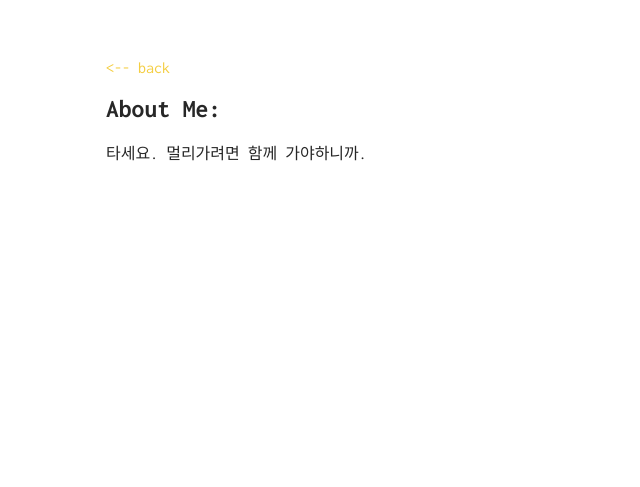
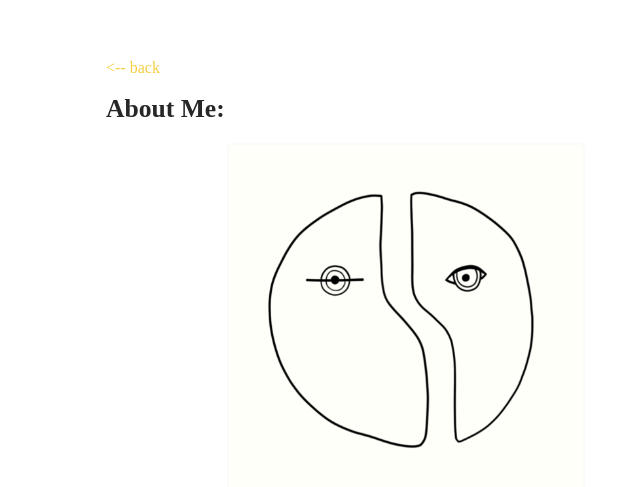
Before and after one commit to rohegg/rohegg.github.io, a Jekyll site: the page built from me/index.md, in a window 1280 px wide. Shown: the top 487 px of the page, without its empty margins (234-874 px from the left). Built offline with Jekyll 4.4.1, drawn with Linux system fonts in a browser that asks for light colours.

Commit message:
change font, some images and others

```diff
--- a/_layouts/default.html
+++ b/_layouts/default.html
@@ -20,7 +20,7 @@
 
     <link rel="icon" href="/assets/img/favicon.png">
     <link rel="stylesheet"
-href="https://fonts.googleapis.com/css?family=Inconsolata:400,700">
+href="https://fonts.googleapis.com/css?family=Open+Sans">
     <link rel="stylesheet" type="text/css" href="/assets/css/main.css">
 </head>
 
--- a/me/index.md
+++ b/me/index.md
@@ -2,4 +2,4 @@
 layout: about
 ---
 
-타세요. 멀리가려면 함께 가야하니까.
+<p align="center"><img src="https://rohegg.github.io/assets/img/originoflove.PNG" width="60%"></p>
```
Also changed, not shown: _posts/2017-09-04-바깥은 여름.md (+1 -1 lines), _posts/2017-09-17-스타벅스, 커피 한잔에 담긴 신화.md (+1 -1 lines), assets/img/originoflove.png (added), 13 other files.
